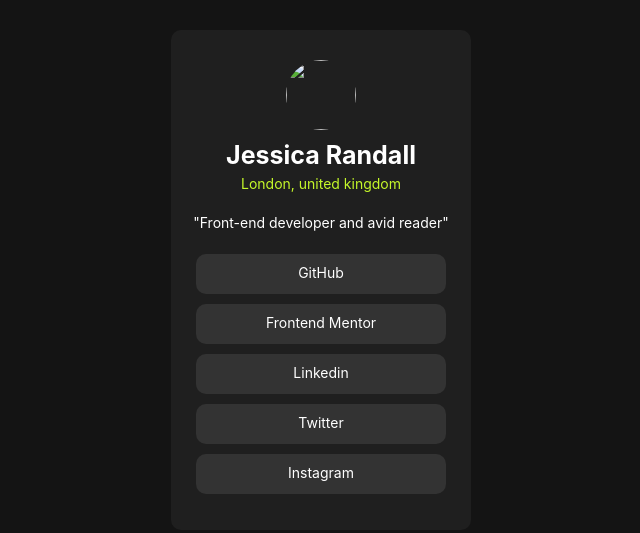
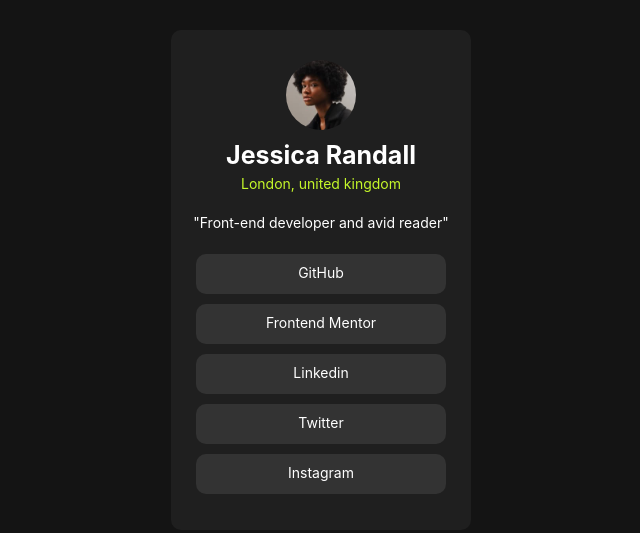
Before and after one commit to teyo223/teyodra, a plain HTML site: page index.html in a window 1280 px wide. Shown: the part 120-653 px from the top of the page, without its empty margins (319-959 px from the left). Drawn offline with Linux system fonts and the light colour scheme; files that its build step writes are made by us from their sources.

Commit message:
Update index.html

```diff
--- a/index.html
+++ b/index.html
@@ -7,7 +7,7 @@
 </head>
 <body>
   <div class="box">
-<img src="assets/images/pic.jpeg">
+<img src="pic.jpeg">
 <h1>Jessica Randall</h1>
 <p class="one">London, united kingdom</p>
 <p class="two">"Front-end developer and avid reader"</p>
```
